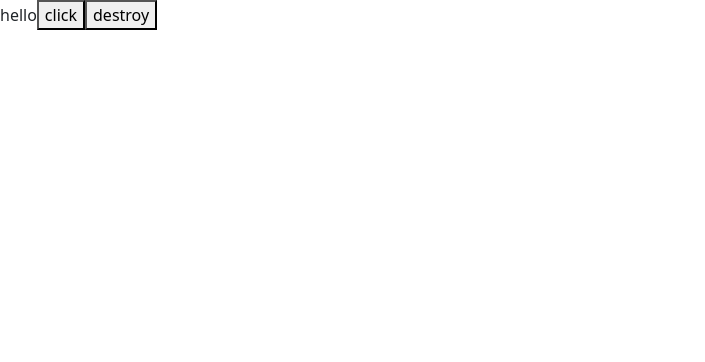
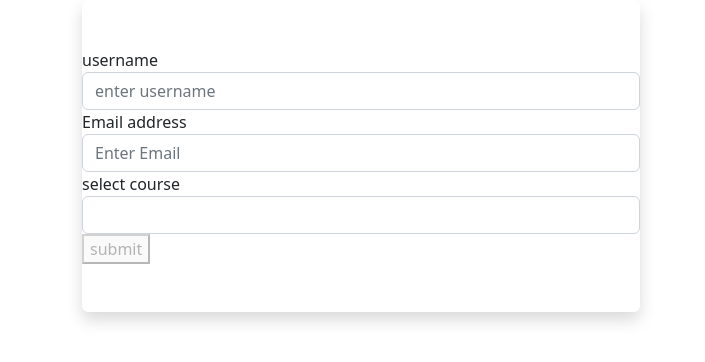
Before and after one commit to akshaypalase/AngularApp, an Angular app: page / in a window 1280 px wide. Shown: the top 362 px of the page, without its empty margins (0-705 px from the left). Built offline with nearby package versions, Linux system fonts and the light colour scheme.

Commit message:
updated
updated

```diff
--- a/src/app/app.component.html
+++ b/src/app/app.component.html
@@ -50,7 +50,8 @@
 <!-- <button (click)="toggleChild()">click</button>
 <app-childdemo *ngIf="isChild"></app-childdemo> -->
 <!-- <app-add-remove></app-add-remove> -->
-<app-child *ngIf="childexist" [data]="username"></app-child>
+<!-- <app-child *ngIf="childexist" [data]="username"></app-child>
 <button (click)="changedata()" class="btn-btn-primary">click</button>
-<button (click)="destroy()"  class="btn-btn-danger">destroy</button>
+<button (click)="destroy()"  class="btn-btn-danger">destroy</button> -->
+<app-simpletemplateform></app-simpletemplateform>
 <router-outlet></router-outlet>
--- a/src/app/app.module.ts
+++ b/src/app/app.module.ts
@@ -19,6 +19,7 @@ import { PassverifyComponent } from './passverify/passverify.component';
 import { ChildComponent } from './child/child.component';
 import { ChilddemoComponent } from './childdemo/childdemo.component';
 import { AddRemoveComponent } from './add-remove/add-remove.component';
+import { SimpletemplateformComponent } from './simpletemplateform/simpletemplateform.component';
 
 @NgModule({
   declarations: [
@@ -37,7 +38,8 @@ import { AddRemoveComponent } from './add-remove/add-remove.component';
     PassverifyComponent,
     ChildComponent,
     ChilddemoComponent,
-    AddRemoveComponent
+    AddRemoveComponent,
+    SimpletemplateformComponent
   ],
   imports: [
     BrowserModule,
--- /dev/null
+++ b/src/app/simpletemplateform/simpletemplateform.component.css
@@ -0,0 +1 @@
+input.ng-invalid.ng-touched {border: 1px solid red;box-shadow: 0 0 13px #ff000021;}
--- /dev/null
+++ b/src/app/simpletemplateform/simpletemplateform.component.html
@@ -0,0 +1,30 @@
+<div class="container">
+    <div class="row-justify-content-center">
+    <div class="col-md-6 text-left rounded shadow py-5">
+      <form (ngSubmit)="onsubmit(myform)" #myform="ngForm">
+
+        <div class="form-group">
+             <label for="username">username</label>
+             <input type="text" class="form-control" name="username" id="username" placeholder="enter username" ngModel required>
+        </div>
+
+        <div class="form-group">
+           <label for="">Email address</label>
+           <input type="email" class="form-control" id="email" name="email" email placeholder="Enter Email" ngModel required>
+        </div>
+        <div class="form-group">
+            <label for="course" >select course</label>
+            <select class="form-control" name="course" id="course" ngModel>
+            <option value="Angular">Angular</option>
+            <option value="HTML">HTML</option>
+            <option value="Javascript">Javascript</option>
+        </select>
+        </div>
+
+
+        <button type="submit" [disabled]="!myform.valid"  class="btn-btn-success" >submit</button>
+      </form>
+
+    </div>
+   </div>
+   </div>
--- /dev/null
+++ b/src/app/simpletemplateform/simpletemplateform.component.ts
@@ -0,0 +1,18 @@
+import { Component, OnInit } from '@angular/core';
+import { NgForm } from '@angular/forms';
+
+@Component({
+  selector: 'app-simpletemplateform',
+  templateUrl: './simpletemplateform.component.html',
+  styleUrls: ['./simpletemplateform.component.css']
+})
+export class SimpletemplateformComponent implements OnInit {
+
+  constructor() { }
+
+  ngOnInit() {
+  }
+  onsubmit(form:NgForm){
+   console.log(form)
+  }
+}
```
